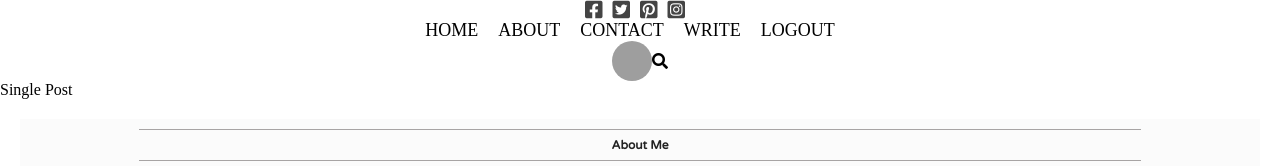
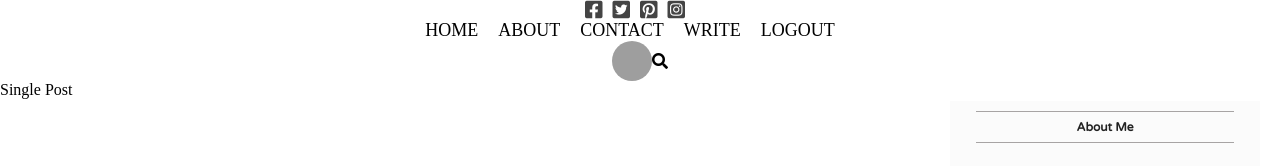
Before and after one commit to jjpp43/react_blog, a React (Create React App) app: page / in a window 1280 px wide. Shown: the top 166 px of the page. Built offline with nearby package versions, Linux system fonts and the light colour scheme; grey boxes are pictures that could not be loaded.

Commit message:
파일 구조 변경 완료

```diff
--- a/src/App.js
+++ b/src/App.js
@@ -1,7 +1,7 @@
 import Home from "./pages/home/Home";
 import TopBar from "./components/topbar/TopBar";
 import Post from "./components/post/Post";
-import Single from "./pages/home/single/Single";
+import Single from "./pages/single/Single";
 
 function App() {
   return (
--- a/src/components/singlePost/SinglePost.jsx
+++ b/src/components/singlePost/SinglePost.jsx
@@ -1,5 +1,5 @@
 import "./singlePost.css"
-import Sidebar from "../../../sidebar/Sidebar"
+import Sidebar from "../sidebar/Sidebar"
 
 export default function SinglePost() {
     return (
--- a/src/components/singlePost/singlePost.css
+++ b/src/components/singlePost/singlePost.css
@@ -0,0 +1,3 @@
+.singlePost {
+    flex: 9;
+}
--- a/src/pages/home/single/Single.jsx
+++ b/src/pages/single/Single.jsx
@@ -1,6 +1,6 @@
 import "./single.css";
-import Sidebar from "../../../components/sidebar/Sidebar";
-import SinglePost from "../../../components/singlePost/SinglePost";
+import Sidebar from "../../components/sidebar/Sidebar";
+import SinglePost from "../../components/singlePost/SinglePost";
 
 export default function Single() {
     return (
--- /dev/null
+++ b/src/pages/single/single.css
@@ -0,0 +1,3 @@
+.single {
+    display: flex;
+}
```
Also changed, not shown: src/pages/home/single/single.css (deleted).
